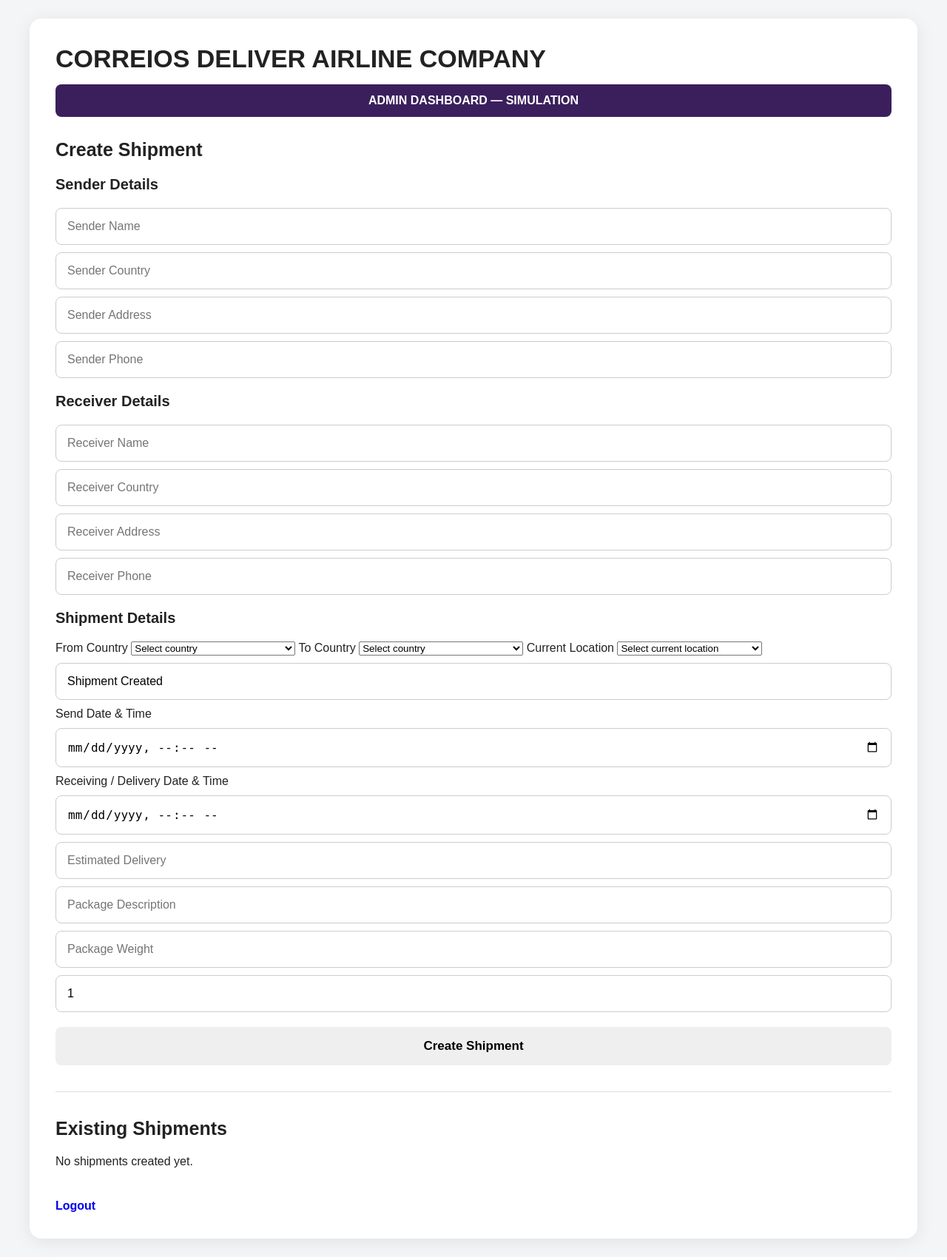
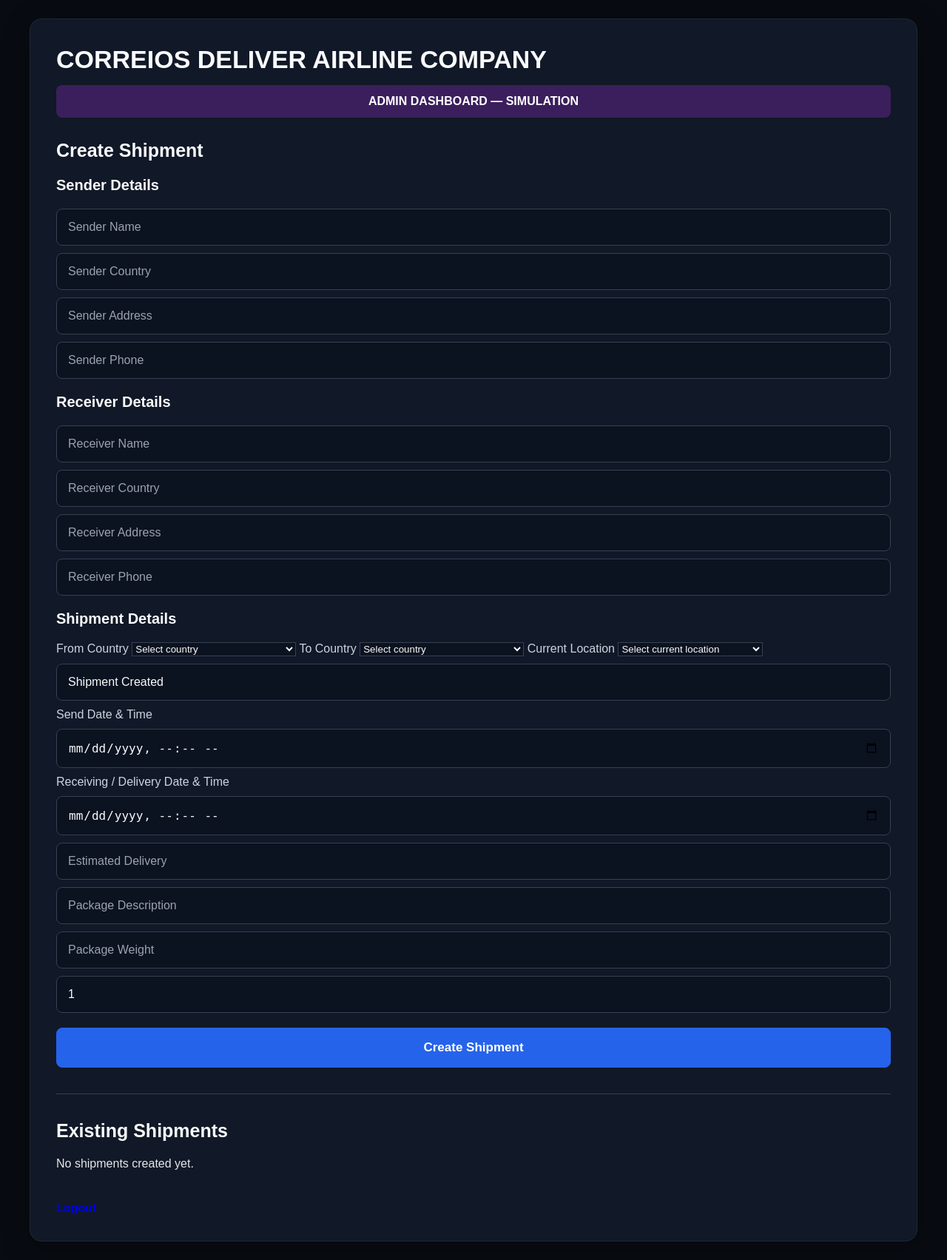
Before and after one commit to chukwuebukav031-dot/primevault, a Flask app: page /admin in a window 1280 px wide. Shown: the whole page at 74% size. Run offline with Flask 3, Linux system fonts and the light colour scheme; the visitor is signed in with stand-in values (Sample User, id 1); data that the repository does not hold is empty; some libraries are stand-ins or nearby versions.

Commit message:
Add professional dark admin theme

```diff
--- a/delivery-tracker/static/css/style.css
+++ b/delivery-tracker/static/css/style.css
@@ -2597,3 +2597,116 @@ body .receipt-page .receipt .receipt-header * {
         gap: 3px !important;
     }
 }
+
+
+/* =========================================================
+   ADMIN DARK THEME
+   Admin page only — visual changes, no app/database logic.
+   ========================================================= */
+
+body.admin-dark {
+    background: #080C12;
+    color: #E5E7EB;
+}
+
+body.admin-dark .page {
+    background: #080C12;
+    padding: 25px;
+}
+
+body.admin-dark .container {
+    max-width: 1200px;
+}
+
+body.admin-dark .card {
+    background: #111827;
+    color: #E5E7EB;
+    border: 1px solid #1F2937;
+    box-shadow: 0 10px 35px rgba(0,0,0,.35);
+}
+
+body.admin-dark h1,
+body.admin-dark h2,
+body.admin-dark h3 {
+    color: #F9FAFB;
+}
+
+body.admin-dark .demo {
+    background: #172033;
+    color: #93C5FD;
+    border: 1px solid #263A5A;
+}
+
+body.admin-dark input,
+body.admin-dark select,
+body.admin-dark textarea {
+    background: #0B1220;
+    color: #F9FAFB;
+    border: 1px solid #374151;
+}
+
+body.admin-dark input::placeholder,
+body.admin-dark textarea::placeholder {
+    color: #9CA3AF;
+}
+
+body.admin-dark input:focus,
+body.admin-dark select:focus,
+body.admin-dark textarea:focus {
+    outline: none;
+    border-color: #2563EB;
+    box-shadow: 0 0 0 3px rgba(37,99,235,.15);
+}
+
+body.admin-dark label {
+    color: #CBD5E1;
+}
+
+body.admin-dark button {
+    background: #2563EB;
+    color: white;
+    border: 1px solid #2563EB;
+}
+
+body.admin-dark button:hover {
+    background: #1D4ED8;
+}
+
+body.admin-dark hr {
+    border-top: 1px solid #374151;
+}
+
+body.admin-dark .info-box {
+    background: #0F172A;
+    color: #E5E7EB;
+    border: 1px solid #263244;
+    box-shadow: none;
+}
+
+body.admin-dark .info-box strong,
+body.admin-dark .info-box h3 {
+    color: #F9FAFB;
+}
+
+body.admin-dark .tracking-link-box {
+    background: #111827;
+    border: 1px solid #374151;
+    border-radius: 10px;
+    padding: 14px;
+}
+
+body.admin-dark .tracking-link-box input {
+    background: #080C12;
+}
+
+@media (max-width: 700px) {
+    body.admin-dark .page {
+        padding: 0;
+    }
+
+    body.admin-dark .card {
+        min-height: 100vh;
+        border-radius: 0;
+        padding: 22px 16px;
+    }
+}
--- a/delivery-tracker/templates/admin.html
+++ b/delivery-tracker/templates/admin.html
@@ -6,7 +6,7 @@
     <link rel="stylesheet" href="{{ url_for('static', filename='css/style.css') }}">
 </head>
 
-<body>
+<body class="admin-dark">
 <div class="page">
 <div class="container">
 <div class="card">
```
